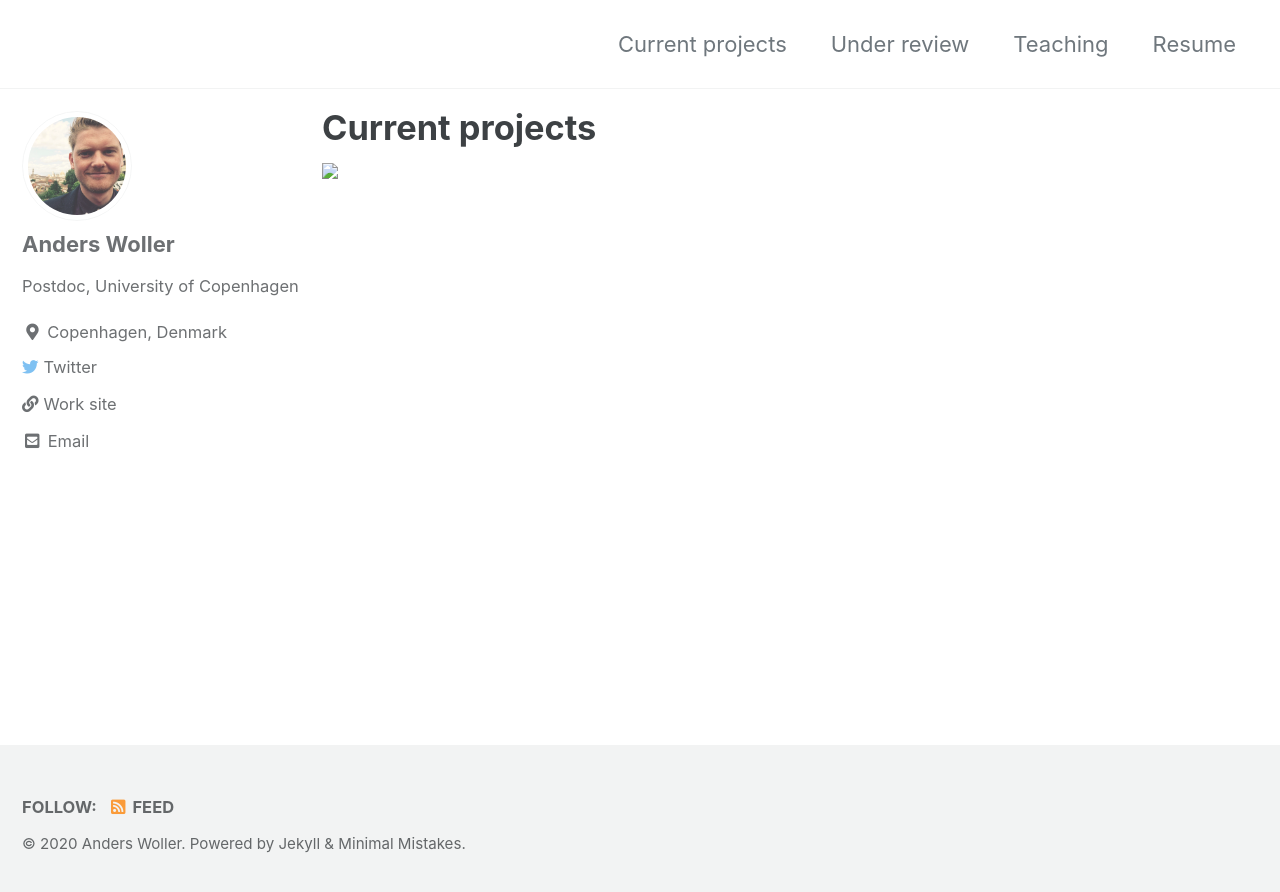
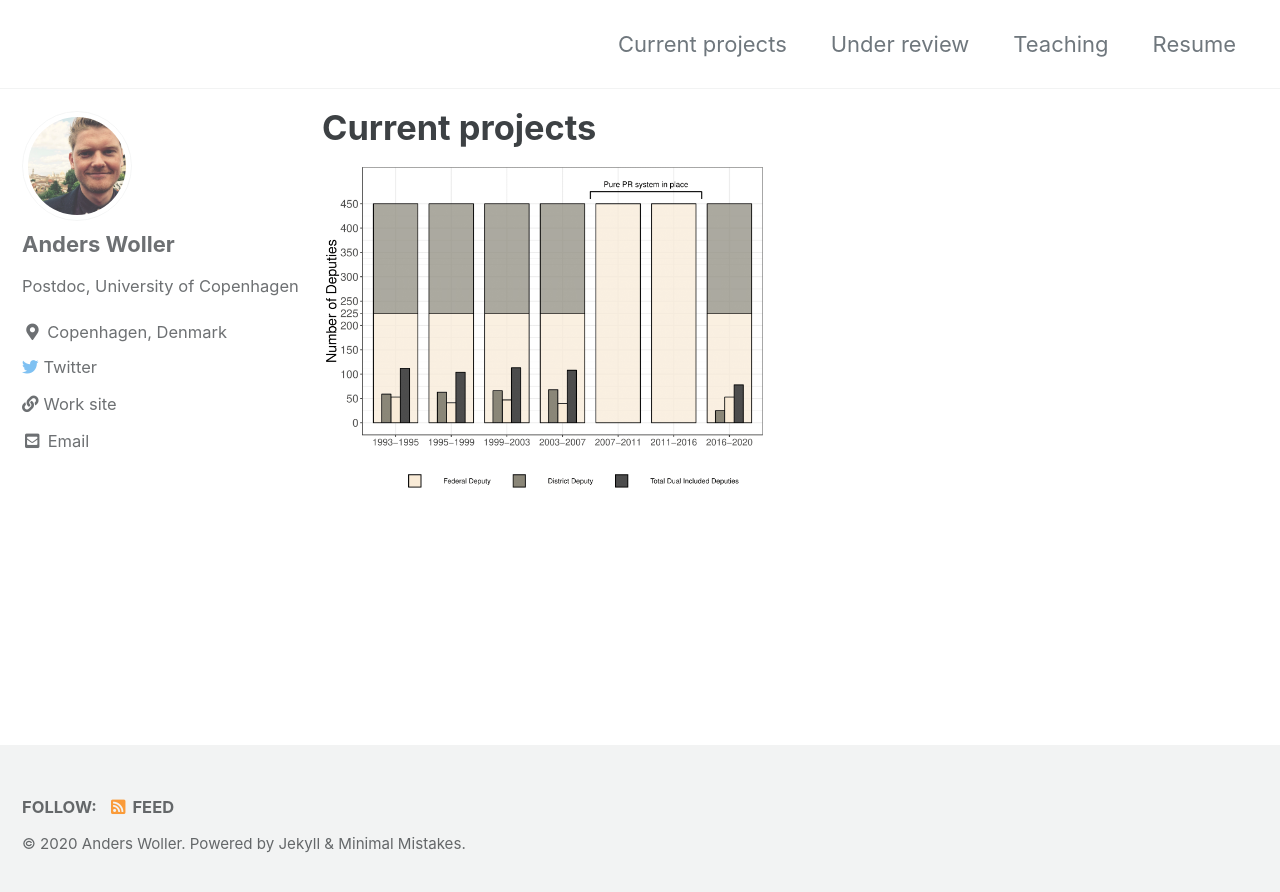
Before and after one commit to AndersWoller/AndersWoller.github.io, a Jekyll site: the page built from _pages/research.md, in a window 1280 px wide. Shown: the top 892 px of the page. Built offline with Jekyll 4.4.1, drawn with Linux system fonts in a browser that asks for light colours; cached includes are drawn as plain includes.

Commit message:
image path

```diff
--- a/_pages/research.md
+++ b/_pages/research.md
@@ -4,4 +4,4 @@ permalink: /Research/
 ---
 
 
-<img src="DualCandConv.png" style="width:70%; border:0px solid; margin-right: 20px" align="left">
+<img src="/images/DualCandConv.png" style="width:70%; border:0px solid; margin-right: 20px" align="left">
```
